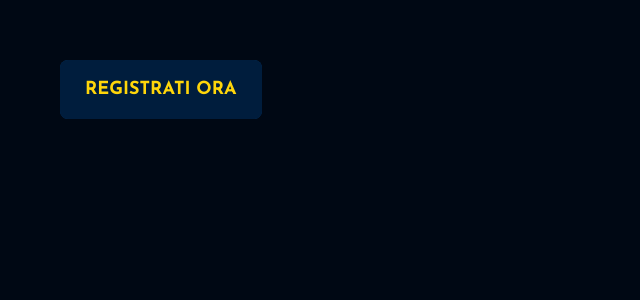
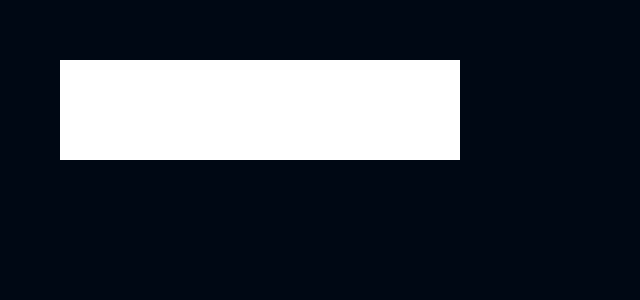
Before and after one commit to IvanDF/signup-page, a React (Create React App) app: page / in a window 1280 px wide. Shown: the top 300 px of the page, without its empty margins (0-640 px from the left). Built offline with nearby package versions, Linux system fonts and the light colour scheme.

Commit message:
Wip on UI

```diff
--- a/src/index.tsx
+++ b/src/index.tsx
@@ -1,39 +1,13 @@
 import React from "react";
 import ReactDOM from "react-dom";
-import { createGlobalStyle } from "styled-components";
+import { GlobalStyle } from "./packages/GlobalStyles/GlobalStyles";
 import { Theme, TyphographyComponent, ButtonComponent } from "./packages/ui";
-
-const GlobalStyle = createGlobalStyle`
-  *,
-  *::before,
-  *::after {
-    // RESET STYLES
-    margin: 0;
-    padding: 0;
-    box-sizing: border-box;
-    // SETTING GLOBAL FONT
-    font-family: 'Josefin Sans', serif;
-    font-size: ${Theme.font.s18};
-    font-weight: ${Theme.font.w400};
-  }
-  body {
-    width: 100%;
-    height: 100vh;
-    background: ${Theme.color.bg};
-    margin: 60px;
-  }
-`;
+import { InputComponent } from "./packages/ui/components/InputComponent/InputComponent";
 
 ReactDOM.render(
   <React.StrictMode>
     <GlobalStyle />
-    <ButtonComponent
-      bgColorLayer={Theme.color.darkBlue}
-      bgColor={Theme.color.blue}
-      label="Registrati ora"
-      isUpper={true}
-      textColor={Theme.color.yellow}
-    />
+    <InputComponent></InputComponent>
   </React.StrictMode>,
   document.getElementById("root")
 );
--- /dev/null
+++ b/src/packages/GlobalStyles/GlobalStyles.tsx
@@ -0,0 +1,42 @@
+import styled, { createGlobalStyle, css } from "styled-components";
+import { Theme } from "../ui";
+
+export const GlobalStyle = createGlobalStyle`
+  *,
+  *::before,
+  *::after {
+    // RESET STYLES
+    margin: 0;
+    padding: 0;
+    box-sizing: border-box;
+    // SETTING GLOBAL FONT
+    font-family: 'Josefin Sans', serif;
+    font-size: ${Theme.font.s18};
+    font-weight: ${Theme.font.w400};
+  }
+  body {
+    width: 100%;
+    height: 100vh;
+    background: ${Theme.color.bg};
+    margin: 60px;
+  }`;
+
+export const DFlex = (type: string) => css`
+  display: flex;
+  ${type === "CENTER"
+    ? `
+    justify-content: center;
+    align-items: center;`
+    : type === "LEFT"
+    ? `
+    justify-content: center;
+    align-items: center;`
+    : type === "RIGHT"
+    ? `
+    justify-content: flex-end;
+    align-items: center;`
+    : type === "SPACE-BETWEEN" &&
+      `
+    justify-content: space-between;
+    align-items: center;`}
+`;
--- /dev/null
+++ b/src/packages/ui/components/InputComponent/IInputComponent.d.ts
@@ -0,0 +1 @@
+export default interface IInputComponent {}
--- /dev/null
+++ b/src/packages/ui/components/InputComponent/InputComponent.tsx
@@ -0,0 +1,15 @@
+import React from "react";
+import styled from "styled-components";
+import { DFlex } from "../../../GlobalStyles/GlobalStyles";
+import IInputComponent from "./IInputComponent";
+
+const InputWrapper = styled.div`
+  ${DFlex("CENTER")}
+  height: 100px;
+  width: 400px;
+  background: #fff;
+`;
+
+export const InputComponent: React.FC<IInputComponent> = () => {
+  return <InputWrapper></InputWrapper>;
+};
```
